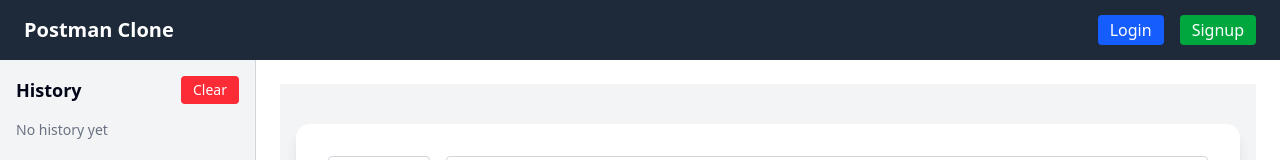
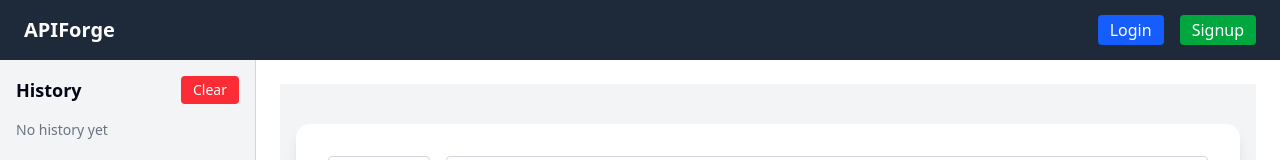
Before and after one commit to LavishSharma05/APIForge, a Next.js app: page / in a window 1280 px wide. Shown: the top 160 px of the page. Built offline with nearby package versions, Linux system fonts and the light colour scheme.

Commit message:
Update title

```diff
--- a/src/components/Header/header.tsx
+++ b/src/components/Header/header.tsx
@@ -24,7 +24,7 @@
   return (
     <header className="bg-gray-800 text-white px-6 py-4 flex justify-between items-center">
       <h1 className="text-xl font-bold">
-        <Link href="/">Postman Clone</Link>
+        <Link href="/">APIForge</Link>
       </h1>
 
       <nav className="space-x-4">
```
